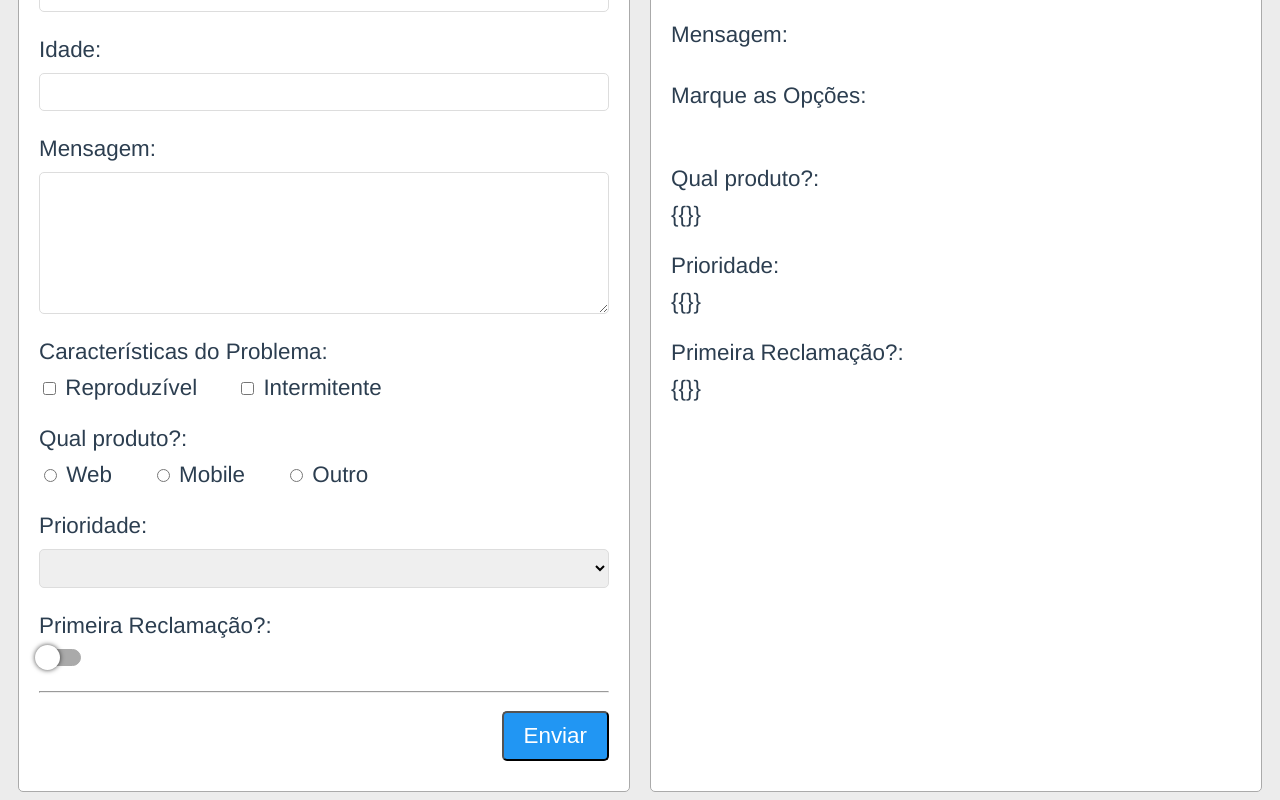
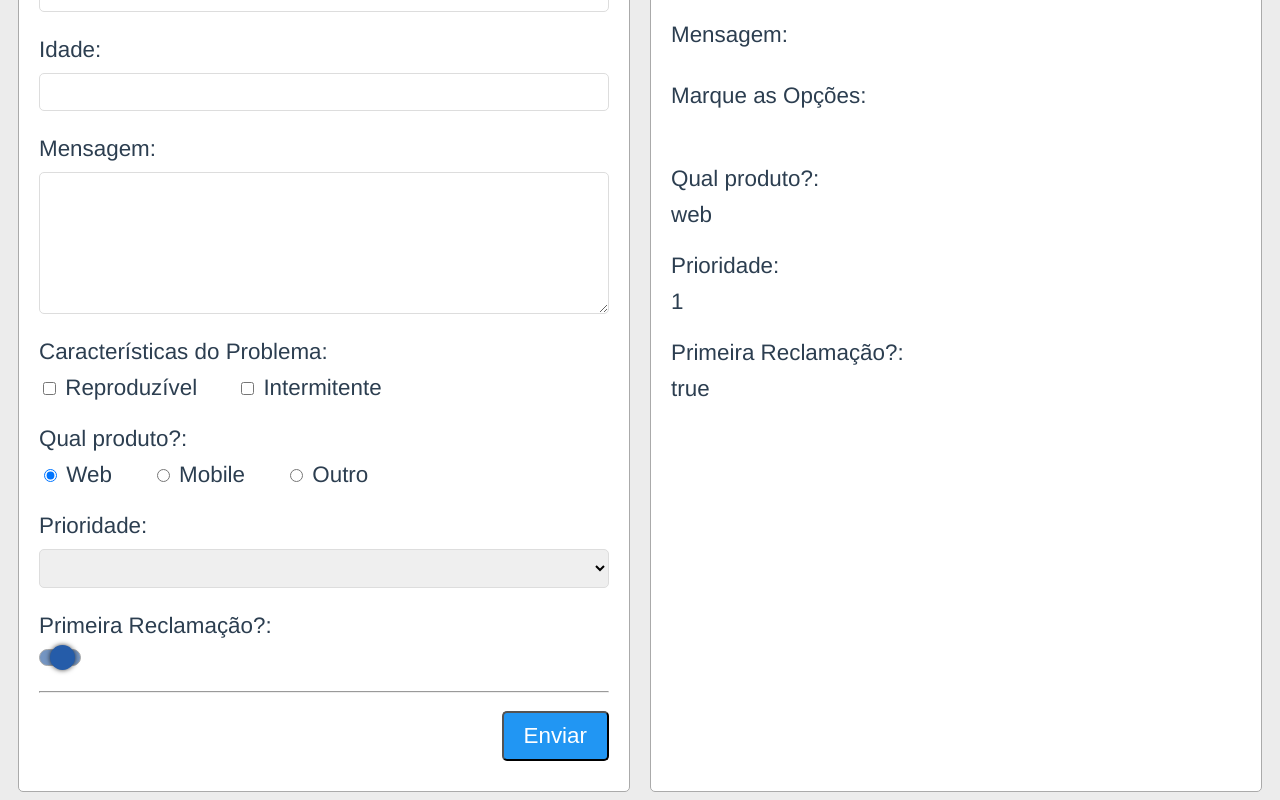
Before and after one commit to ohgabriella/formularios, a Vue app: page / in a window 1280 px wide. Shown: the part 328-1128 px from the top of the page. Built offline with nearby package versions, Linux system fonts and the light colour scheme.

Commit message:
input personalizado

```diff
--- a/src/App.vue
+++ b/src/App.vue
@@ -18,30 +18,34 @@
         </Rotulo>
         <Rotulo nome="Características do Problema">
           <span class="mr-4">
-            <input type="checkbox" value="reproduzivel" v-model="caracteristicas"/> Reproduzível
+            <input type="checkbox" value="reproduzivel" v-model="caracteristicas" /> Reproduzível
           </span>
           <span>
-            <input type="checkbox" value="intermitente" v-model="caracteristicas"/> Intermitente
+            <input type="checkbox" value="intermitente" v-model="caracteristicas" /> Intermitente
           </span>
         </Rotulo>
         <Rotulo nome="Qual produto?">
           <span class="mr-4">
-            <input type="radio" /> Web
+            <input type="radio" value="web" v-model="produto" /> Web
           </span>
           <span class="mr-4">
-            <input type="radio"  /> Mobile
+            <input type="radio" value="mobile" v-model="produto" /> Mobile
           </span>
           <span>
-            <input type="radio" /> Outro
+            <input type="radio" value="outro" v-model="produto" /> Outro
           </span>
         </Rotulo>
         <Rotulo nome="Prioridade">
-          <select name id >
-            <option></option>
+          <select v-model="prioridade">
+            <option v-for="(prioridade) in prioridades"
+            :value="prioridade.nome"
+            :key="prioridade.codigo"
+            :selected="prioridade.codigo === 3"
+            >{{ prioridade.nome }}</option>
           </select>
         </Rotulo>
         <Rotulo nome="Primeira Reclamação?">
-          <Escolha />
+          <Escolha v-model="escolha"/>
         </Rotulo>
         <hr />
         <button>Enviar</button>
@@ -63,20 +67,18 @@
         <Rotulo nome="Marque as Opções">
           <span>
             <ul>
-              <li v-for="caracteristica in caracteristicas" :key="caracteristica">
-                {{caracteristica}}
-              </li>
+              <li v-for="caracteristica in caracteristicas" :key="caracteristica">{{caracteristica}}</li>
             </ul>
           </span>
         </Rotulo>
         <Rotulo nome="Qual produto?">
-          <span>{{}}</span>
+          <span>{{ produto }}</span>
         </Rotulo>
         <Rotulo nome="Prioridade">
-          <span>{{}}</span>
+          <span>{{ prioridade }}</span>
         </Rotulo>
         <Rotulo nome="Primeira Reclamação?">
-          <span>{{}}</span>
+          <span>{{ escolha }}</span>
         </Rotulo>
       </div>
     </div>
@@ -92,17 +94,25 @@ export default {
   components: { Rotulo, Escolha },
   data() {
     return {
-      mensagem: '',
+      mensagem: "",
       caracteristicas: [],
+      produto: "web",
+      prioridade: 1,
+      prioridades: [
+        { codigo: 1, nome: "baixa" },
+        { codigo: 2, nome: "moderada" },
+        { codigo: 3, nome: "alta" }
+      ],
       usuario: {
-        email: '',
-        password: '',
-        idade: '',
-        mensagem: '',
-        problema: '',
-        produto: '',
-        prioridade: ''
-      }
+        email: "",
+        password: "",
+        idade: "",
+        mensagem: "",
+        problema: "",
+        produto: "",
+        prioridade: ""
+      },
+      escolha: 'true',
     };
   }
 };
--- a/src/components/Escolha.vue
+++ b/src/components/Escolha.vue
@@ -1,19 +1,19 @@
 <template>
     <div class="escolha"
-        @click="ligado = !ligado"
-        :class="{ligado, desligado: !ligado}">
-        <div v-if="ligado" class="botao"></div>
-        <div v-else class="botao"></div>
+        @click="$emit('input', !value)"
+        :class="{ligado: value, desligado: !value}">
+        <div class="botao"></div>
     </div>
 </template>
 
 <script>
 export default {
-    data() {
-        return {
-            ligado: false
+    props: {
+        value: {
+            type: Boolean,
+            required: true,
         }
-    }
+    },
 }
 </script>
 
```
